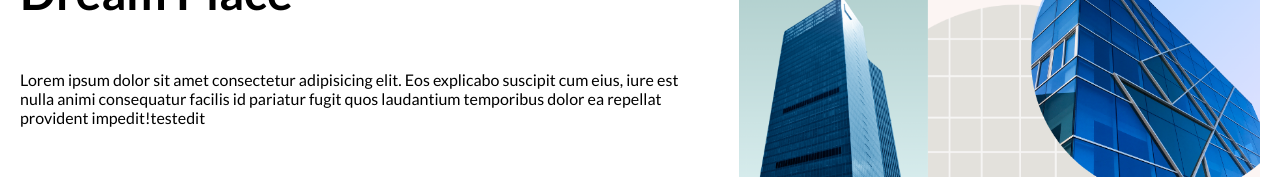
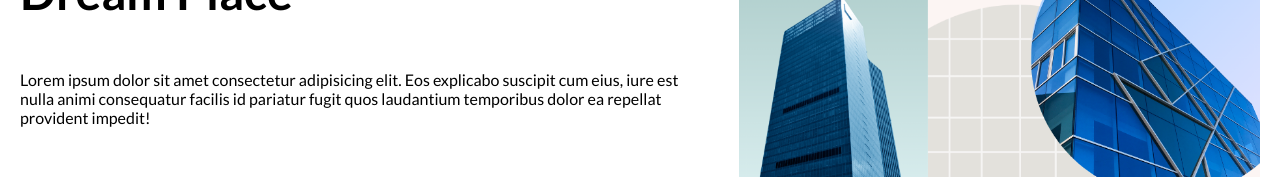
Before and after one commit to marcm8793/realestateappllamadev, a React (Vite) app in the folder client/: page / in a window 1280 px wide. Shown: the part 296-473 px from the top of the page. Built offline with nearby package versions, Linux system fonts and the light colour scheme; no server answers.

Commit message:
Update homePage.jsx

```diff
--- a/client/src/routes/homePage/homePage.jsx
+++ b/client/src/routes/homePage/homePage.jsx
@@ -15,7 +15,7 @@ function HomePage() {
             Lorem ipsum dolor sit amet consectetur adipisicing elit. Eos
             explicabo suscipit cum eius, iure est nulla animi consequatur
             facilis id pariatur fugit quos laudantium temporibus dolor ea
-            repellat provident impedit!testedit
+            repellat provident impedit!
           </p>
           <SearchBar />
           <div className="boxes">
```
